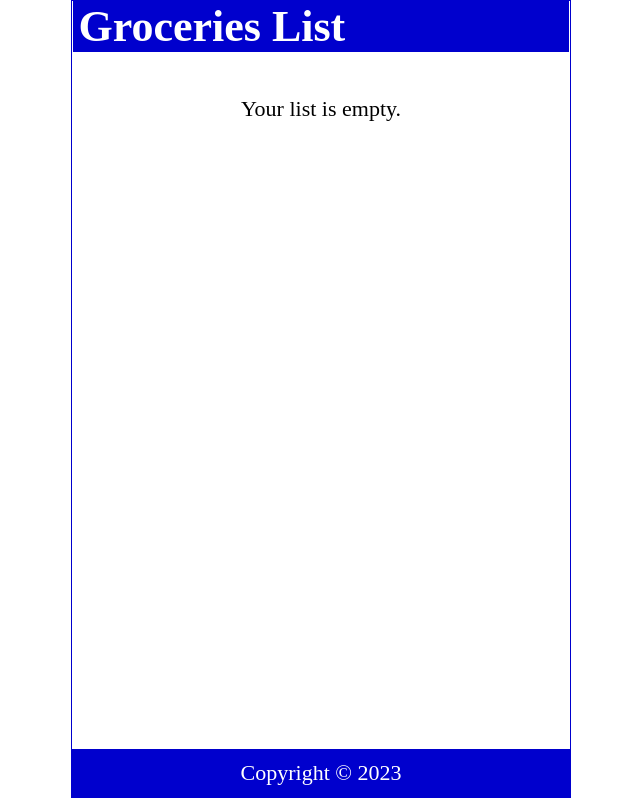
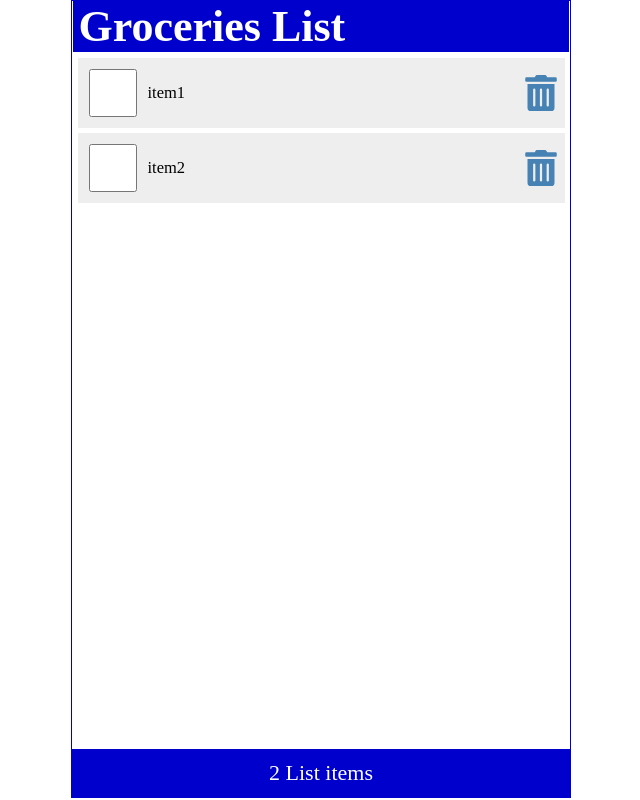
Before and after one commit to kpaccess/grocery-list-react, a React (Vite) app: page / in a window 1280 px wide. Shown: the whole page, without its empty margins (319-959 px from the left). Built offline with nearby package versions, Linux system fonts and the light colour scheme.

Commit message:
updated footer and created seperate component

```diff
--- a/src/App.jsx
+++ b/src/App.jsx
@@ -1,14 +1,52 @@
-import './App.css';
+import { useState } from 'react';
 import Header from './Header';
 import Content from './Content';
 import Footer from './Footer';
 
 function App() {
+  const [items, setItems] = useState([
+    {
+      id: 1,
+      checked: false,
+      item: 'item1',
+    },
+    {
+      id: 2,
+      checked: false,
+      item: 'item2',
+    },
+  ]);
+
+  const handleCheck = (id) => {
+    const listItems = items.map((item) =>
+      item.id === id
+        ? { ...item, checked: !item.checked }
+        : item
+    );
+    setItems(listItems);
+    localStorage.setItem(
+      'shoppinglist',
+      JSON.stringify(listItems)
+    );
+  };
+
+  const handleDelete = (id) => {
+    const listItems = items.filter(
+      (item) => item.id !== id
+    );
+    setItems(listItems);
+  };
+
   return (
     <div className="App">
       <Header title="Groceries List" />
-      <Content />
-      <Footer />
+      <Content
+        items={items}
+        setItems={setItems}
+        handleCheck={handleCheck}
+        handleDelete={handleDelete}
+      />
+      <Footer length={items.length} />
     </div>
   );
 }
--- a/src/Content.jsx
+++ b/src/Content.jsx
@@ -1,71 +1,20 @@
-import React, { useState } from 'react';
-import { FaTrashAlt } from 'react-icons/fa';
+import React from 'react';
 
-const Content = () => {
-  const [items, setItems] = useState(
-    JSON.parse(
-      localStorage.getItem('shoppinglist')
-    ) || []
-  );
+import ItemList from './ItemList';
 
-  const handleCheck = (id) => {
-    const listItems = items.map((item) =>
-      item.id === id
-        ? { ...item, checked: !item.checked }
-        : item
-    );
-    setItems(listItems);
-    localStorage.setItem(
-      'shoppinglist',
-      JSON.stringify(listItems)
-    );
-  };
-
-  const handleDelete = (id) => {
-    const listItems = items.filter(
-      (item) => item.id !== id
-    );
-    setItems(listItems);
-  };
-
+const Content = ({
+  items,
+  handleCheck,
+  handleDelete,
+}) => {
   return (
     <main>
       {items.length ? (
-        <ul>
-          {items.map((item) => (
-            <li className="item" key={item.id}>
-              <input
-                type="checkbox"
-                checked={item.checked}
-                onChange={(id) =>
-                  handleCheck(item.id)
-                }
-              />
-              <label
-                style={
-                  item.checked
-                    ? {
-                        textDecoration:
-                          'line-through',
-                      }
-                    : null
-                }
-                onDoubleClick={() =>
-                  handleCheck(item.id)
-                }
-              >
-                {item.item}
-              </label>
-              <FaTrashAlt
-                role="button"
-                tabIndex="0"
-                onClick={() =>
-                  handleDelete(item.id)
-                }
-              />
-            </li>
-          ))}
-        </ul>
+        <ItemList
+          items={items}
+          handleCheck={handleCheck}
+          handleDelete={handleDelete}
+        />
       ) : (
         <p style={{ marginTop: '2rem' }}>
           Your list is empty.
--- a/src/Footer.jsx
+++ b/src/Footer.jsx
@@ -1,10 +1,12 @@
-import React from "react";
+import React from 'react';
 
-const Footer = () => {
-  const today = new Date();
+const Footer = ({ length }) => {
   return (
     <footer>
-      <p>Copyright &copy; {today.getFullYear()}</p>
+      <p>
+        {length} List{' '}
+        {length === 1 ? 'item' : 'items'}
+      </p>
     </footer>
   );
 };
--- /dev/null
+++ b/src/ItemList.jsx
@@ -0,0 +1,50 @@
+import React from 'react';
+import { FaTrashAlt } from 'react-icons/fa';
+
+const ItemList = ({
+  items,
+  handleCheck,
+  handleDelete,
+}) => {
+  return (
+    <>
+      <ul>
+        {items.map((item) => (
+          <li className="item" key={item.id}>
+            <input
+              type="checkbox"
+              checked={item.checked}
+              onChange={(id) =>
+                handleCheck(item.id)
+              }
+            />
+            <label
+              style={
+                item.checked
+                  ? {
+                      textDecoration:
+                        'line-through',
+                    }
+                  : null
+              }
+              onDoubleClick={() =>
+                handleCheck(item.id)
+              }
+            >
+              {item.item}
+            </label>
+            <FaTrashAlt
+              role="button"
+              tabIndex="0"
+              onClick={() =>
+                handleDelete(item.id)
+              }
+            />
+          </li>
+        ))}
+      </ul>
+    </>
+  );
+};
+
+export default ItemList;
```
